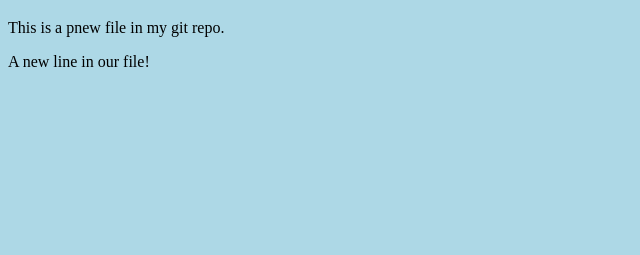
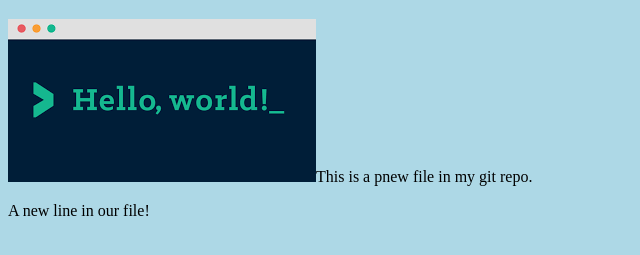
Before and after one commit to AssiaAZAZGA/hello-word-ds, a plain HTML site: page index.html in a window 1280 px wide. Shown: the part 61-316 px from the top of the page, without its empty margins (0-640 px from the left). Drawn offline with Linux system fonts and the light colour scheme.

Commit message:
added image to Hello World

```diff
--- a/index.html
+++ b/index.html
@@ -7,6 +7,7 @@
     <body>
 
         <h1>Hello World</h1>
+        <div><img src="img_hello_world.png" alt="Hello World from Space"
         <p>This is a pnew file in my git repo.</p>
         <p>A new line in our file!</p>
 
```
Also changed, not shown: img_hello_world.png (added).
